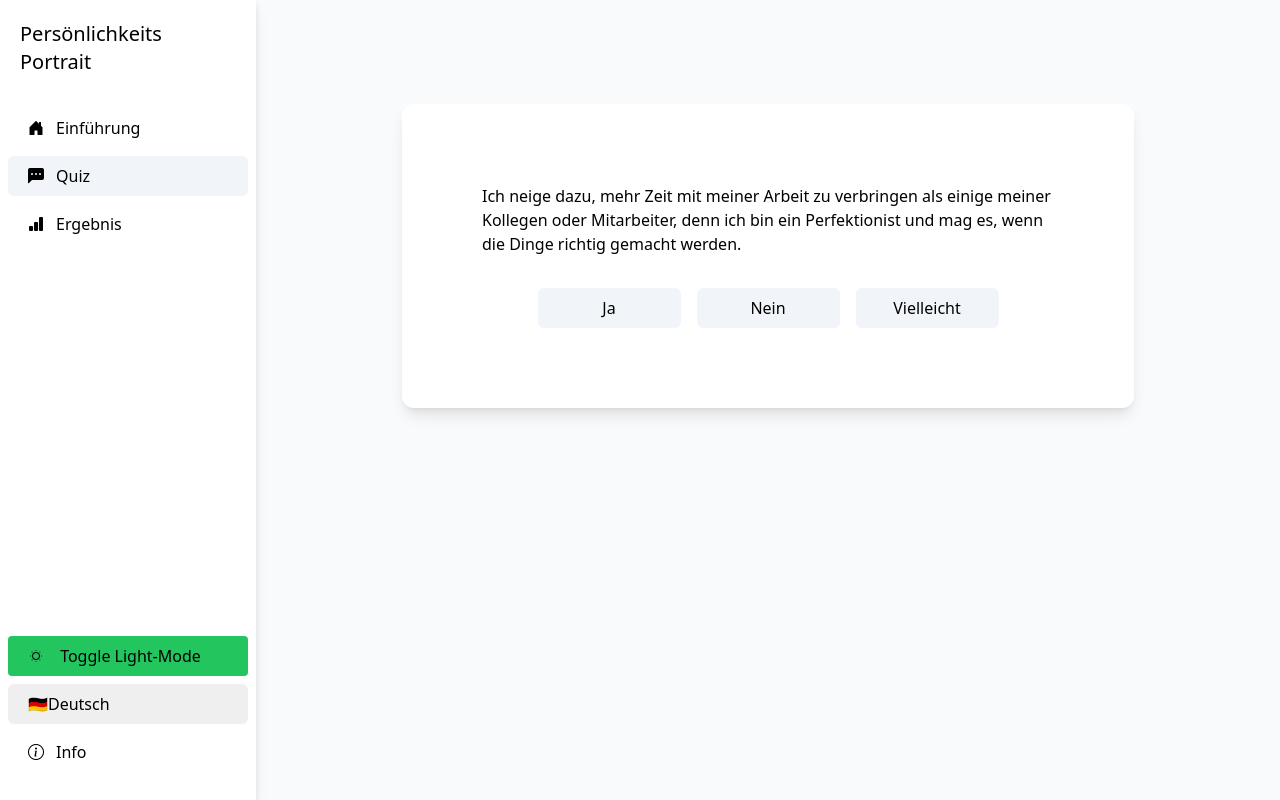
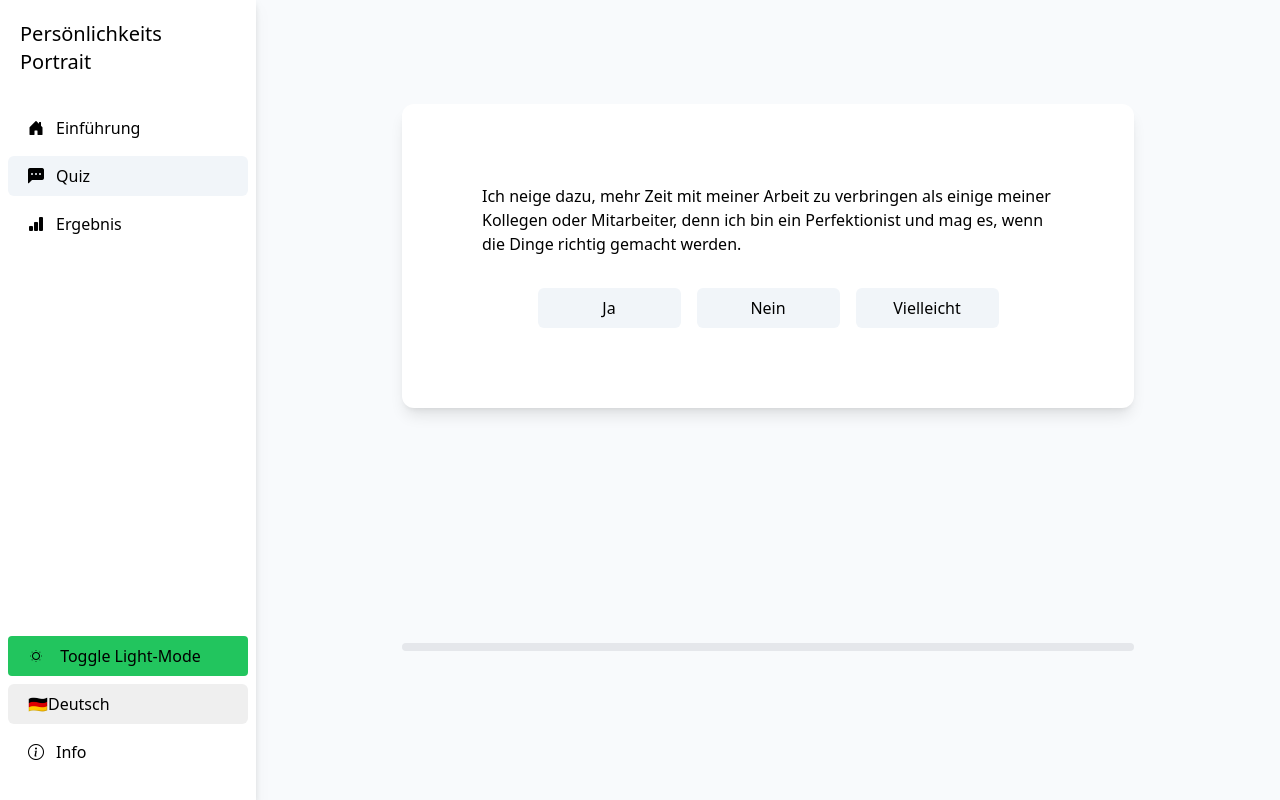
Before and after one commit to Linyeir/personalityPortrait, a Vue app: page /#/quiz in a window 1280 px wide. Built offline with nearby package versions, Linux system fonts and the light colour scheme.

Commit message:
finishing question view with pinia

```diff
--- a/package.json
+++ b/package.json
@@ -15,6 +15,7 @@
     "@intlify/unplugin-vue-i18n": "^0.11.0",
     "@vueuse/core": "^10.2.0",
     "bootstrap-icons": "^1.10.5",
+    "pinia": "^2.1.6",
     "vue": "^3.3.4",
     "vue-i18n": "^9.2.2",
     "vue-router": "^4.2.2"
@@ -23,7 +24,6 @@
     "@rushstack/eslint-patch": "^1.2.0",
     "@tsconfig/node18": "^2.0.1",
     "@types/node": "^18.16.20",
-    "@types/vue-i18n": "^7.0.0",
     "@vitejs/plugin-vue": "^4.2.3",
     "@vue/eslint-config-prettier": "^7.1.0",
     "@vue/eslint-config-typescript": "^11.0.3",
--- a/src/assets/quizData.json
+++ b/src/assets/quizData.json
@@ -1,118 +1,136 @@
 {
-    "questionPerfectionist": {"10": [0, 1, 2] },
-    "questionOrganized": {"10": [0, 1, 2] },
-    "questionWorkaholic": {"10": [0, 1, 2] },
-    "questionRoutine": {"10": [0, 1, 2] },
-    "questionProcrastination": {"11": [0, 1, 2] },
-    "questionSuccess": {"13": [0, 1, 2] },
-    "questionAbilities": {"13": [0, 1, 2] },
-    "questionSelfAwareness": {"5": [2, 1, 0] },
-    "questionIntroverted": {"5": [0, 1, 2] },
-    "questionDaydreamer": {"7": [0, 1, 2] },
-    "questionViolent": {"12": [0, 1, 2] },
-    "questionExpression": {"3": [0, 1, 2] },
-    "questionArrogant": {"7": [0, 1, 2] },
-    "questionAttention": {"7": [0, 1, 2] },
-    "questionAppearance": {"6": [0, 1, 2] },
-    "questionEccentric": {"3": [0, 1, 2] },
-    "questionEmpathetic": {"7": [0, 1, 2] },
-    "questionQueueJumper": {"7": [0, 1, 2] },
-    "questionGuilty": {"4": [0, 1, 2] },
-    "questionEgotistical": {"7": [0, 1, 2] },
-    "questionMoral": {"10": [0, 1, 2] },
-    "questionAdvice": {"9": [0, 1, 2] },
-    "questionHoarder": {"10": [0, 1, 2] },
-    "questionSelfcentered": {"7": [0, 1, 2] },
-    "questionBlamer": {"14": [0, 1, 2] },
-    "questionSomber": {"14": [0, 1, 2] },
-    "questionGuiltridden": {"14": [0, 1, 2] },
-    "questionInsecure": {"14": [0, 1, 2] },
-    "questionUnreceptive": {"13": [0, 1, 2] },
-    "questionMisfortune": {"11": [0, 1, 2] },
-    "questionSadistic": {"12": [0, 1, 2] },
-    "questionJealous": {"11": [0, 1, 2] },
-    "questionStuckUp": {"13": [0, 1, 2] },
-    "questionIndecisive": {"13": [0, 1, 2] },
-    "questionDifficult": {"13": [0, 1, 2] },
-    "questionIndifferent": {"13": [0, 1, 2] },
-    "questionOverachiever": {"13": [0, 1, 2] },
-    "questionUndecided": {"9": [0, 1, 2] },
-    "questionFollower": {"9": [0, 1, 2] },
-    "questionAgreeable": {"9": [0, 1, 2] },
-    "questionPleaser": {"9": [0, 1, 2] },
-    "questionDependent": {"9": [0, 1, 2] },
-    "questionHeartbroken": {"9": [0, 1, 2] },
-    "questionFearful": {"9": [0, 1, 2] },
-    "questionAnxious": {"5": [0, 1, 2] },
-    "questionExtroverted": {"6": [0, 1, 2] },
-    "questionFlirtatious": {"6": [0, 1, 2] },
-    "questionEntertainer": {"6": [0, 1, 2] },
-    "questionGullible": {"6": [0, 1, 2] },
-    "questionAssumer": {"6": [0, 1, 2] },
-    "questionDramatic": {"5": [0, 1, 2] },
-    "questionEnvious": {"7": [0, 1, 2] },
+  "questions": {
+    "questionPerfectionist": { "Conscentious": [0, 1, 2] },
+    "questionOrganized": { "Conscentious": [0, 1, 2] },
+    "questionWorkaholic": { "Conscentious": [0, 1, 2] },
+    "questionRoutine": { "Conscentious": [0, 1, 2] },
+    "questionProcrastination": { "Leisurley": [0, 1, 2] },
+    "questionSuccess": { "13": [0, 1, 2] },
+    "questionAbilities": { "13": [0, 1, 2] },
+    "questionSelfAwareness": { "Mercurial": [2, 1, 0] },
+    "questionIntroverted": { "Mercurial": [0, 1, 2] },
+    "questionDaydreamer": { "Self-Confident": [0, 1, 2] },
+    "questionViolent": { "Aggressiv": [0, 1, 2] },
+    "questionExpression": { "Idiosyncratic": [0, 1, 2] },
+    "questionArrogant": { "Self-Confident": [0, 1, 2] },
+    "questionAttention": { "Self-Confident": [0, 1, 2] },
+    "questionAppearance": { "Dramatic": [0, 1, 2] },
+    "questionEccentric": { "Idiosyncratic": [0, 1, 2] },
+    "questionEmpathetic": { "Self-Confident": [0, 1, 2] },
+    "questionQueueJumper": { "Self-Confident": [0, 1, 2] },
+    "questionGuilty": { "Adventurous": [0, 1, 2] },
+    "questionEgotistical": { "Self-Confident": [0, 1, 2] },
+    "questionMoral": { "Conscentious": [0, 1, 2] },
+    "questionAdvice": { "Devoted": [0, 1, 2] },
+    "questionHoarder": { "Conscentious": [0, 1, 2] },
+    "questionSelfcentered": { "Self-Confident": [0, 1, 2] },
+    "questionBlamer": { "Serious": [0, 1, 2] },
+    "questionSomber": { "Serious": [0, 1, 2] },
+    "questionGuiltridden": { "Serious": [0, 1, 2] },
+    "questionInsecure": { "Serious": [0, 1, 2] },
+    "questionUnreceptive": { "13": [0, 1, 2] },
+    "questionMisfortune": { "Leisurley": [0, 1, 2] },
+    "questionSadistic": { "Aggressiv": [0, 1, 2] },
+    "questionJealous": { "Leisurley": [0, 1, 2] },
+    "questionStuckUp": { "13": [0, 1, 2] },
+    "questionIndecisive": { "13": [0, 1, 2] },
+    "questionDifficult": { "13": [0, 1, 2] },
+    "questionIndifferent": { "13": [0, 1, 2] },
+    "questionOverachiever": { "13": [0, 1, 2] },
+    "questionUndecided": { "Devoted": [0, 1, 2] },
+    "questionFollower": { "Devoted": [0, 1, 2] },
+    "questionAgreeable": { "Devoted": [0, 1, 2] },
+    "questionPleaser": { "Devoted": [0, 1, 2] },
+    "questionDependent": { "Devoted": [0, 1, 2] },
+    "questionHeartbroken": { "Devoted": [0, 1, 2] },
+    "questionFearful": { "Devoted": [0, 1, 2] },
+    "questionAnxious": { "Mercurial": [0, 1, 2] },
+    "questionExtroverted": { "Dramatic": [0, 1, 2] },
+    "questionFlirtatious": { "Dramatic": [0, 1, 2] },
+    "questionEntertainer": { "Dramatic": [0, 1, 2] },
+    "questionGullible": { "Dramatic": [0, 1, 2] },
+    "questionAssumer": { "Dramatic": [0, 1, 2] },
+    "questionDramatic": { "Mercurial": [0, 1, 2] },
+    "questionEnvious": { "Self-Confident": [0, 1, 2] },
     "questionDistrustful": {
-      "1": [0, 1, 2] ,
-      "3": [0, 1, 2]
+      "Vigilant": [0, 1, 2],
+      "Idiosyncratic": [0, 1, 2]
     },
-    "questionDisloyal": {"1": [0, 1, 2] },
+    "questionDisloyal": { "Vigilant": [0, 1, 2] },
     "questionFriendless": {
-      "2": [0, 1, 2] ,
-      "3": [0, 1, 2]
+      "Solitary": [0, 1, 2],
+      "Idiosyncratic": [0, 1, 2]
     },
-    "questionPossessive": {"1": [0, 1, 2] },
+    "questionPossessive": { "Vigilant": [0, 1, 2] },
     "questionPrivate": {
-      "1": [0, 1, 2] ,
-      "3": [0, 1, 2]
+      "Vigilant": [0, 1, 2],
+      "Idiosyncratic": [0, 1, 2]
     },
-    "questionLoner": {"2": [0, 1, 2] },
-    "questionIndependent": {"2": [0, 1, 2] },
-    "questionAsexual": {"2": [0, 1, 2] },
-    "questionIntimate": {"8": [0, 1, 2] },
-    "questionShy": {"8": [0, 1, 2] },
-    "questionAwkward": {"3": [0, 1, 2] },
-    "questionCautious": {"8": [0, 1, 2] },
-    "questionNervous": {"8": [0, 1, 2] },
-    "questionConfident": {"8": [2, 1, 0] },
-    "questionMisunderstood": {"11": [0, 1, 2] },
-    "questionCritical": {"11": [0, 1, 2] },
-    "questionDefiant": {"11": [0, 1, 2] },
-    "questionStubborn": {"11": [0, 1, 2] },
-    "questionJudgmental": {"14": [0, 1, 2] },
-    "questionInsistent": {"10": [0, 1, 2] },
-    "questionDisciplinarian": {"12": [0, 1, 2] },
-    "questionControlling": {"12": [0, 1, 2] },
-    "questionCritic": {"12": [0, 1, 2] },
-    "questionIntimidating": {"12": [0, 1, 2] },
-    "questionDominant": {"12": [0, 1, 2] },
-    "questionIntruder": {"7": [0, 1, 2] },
-    "questionTeased": {"1": [0, 1, 2] },
-    "questionGrudger": {"1": [0, 1, 2] },
-    "questionLiar": {"4": [0, 1, 2] },
-    "questionTester": {"12": [0, 1, 2] },
-    "questionDefensive": {"4": [0, 1, 2] },
-    "questionSensitive": {"1": [0, 1, 2] },
-    "questionTemperamental": {"5": [0, 1, 2] },
-    "questionUnpredictable": {"6": [0, 1, 2] },
-    "questionDramatist": {"6": [0, 1, 2] },
-    "questionDivergent": {"3": [0, 1, 2] },
-    "questionReactive": {"5": [0, 1, 2] },
-    "questionBrooder": {"14": [0, 1, 2] },
-    "questionPhobic": {"8": [0, 1, 2] },
-    "questionRiskAverse": {"8": [0, 1, 2] },
-    "questionJoyless": {"2": [0, 1, 2] },
-    "questionApathetic": {"2": [0, 1, 2] },
-    "questionStoic": {"2": [0, 1, 2] },
-    "questionDifferent": {"3": [0, 1, 2] },
-    "questionParanormal": {"3": [0, 1, 2] },
-    "questionPessimist": {"14": [0, 1, 2] },
-    "questionFrugal": {"10": [0, 1, 2] },
-    "questionImpulsive": {"5": [0, 1, 2] },
-    "questionDramaQueen": {"5": [0, 1, 2] },
-    "questionRebel": {"4": [0, 1, 2] },
-    "questionIrresponsible": {"4": [0, 1, 2] },
-    "questionAdventurous": {"4": [0, 1, 2] },
-    "questionSpontaneous": {"4": [0, 1, 2] },
-    "questionRebellious": {"4": [0, 1, 2] },
-    "questionStressed": {"5": [0, 1, 2] }
+    "questionLoner": { "Solitary": [0, 1, 2] },
+    "questionIndependent": { "Solitary": [0, 1, 2] },
+    "questionAsexual": { "Solitary": [0, 1, 2] },
+    "questionIntimate": { "Sensitive": [0, 1, 2] },
+    "questionShy": { "Sensitive": [0, 1, 2] },
+    "questionAwkward": { "Idiosyncratic": [0, 1, 2] },
+    "questionCautious": { "Sensitive": [0, 1, 2] },
+    "questionNervous": { "Sensitive": [0, 1, 2] },
+    "questionConfident": { "Sensitive": [2, 1, 0] },
+    "questionMisunderstood": { "Leisurley": [0, 1, 2] },
+    "questionCritical": { "Leisurley": [0, 1, 2] },
+    "questionDefiant": { "Leisurley": [0, 1, 2] },
+    "questionStubborn": { "Leisurley": [0, 1, 2] },
+    "questionJudgmental": { "Serious": [0, 1, 2] },
+    "questionInsistent": { "Conscentious": [0, 1, 2] },
+    "questionDisciplinarian": { "Aggressiv": [0, 1, 2] },
+    "questionControlling": { "Aggressiv": [0, 1, 2] },
+    "questionCritic": { "Aggressiv": [0, 1, 2] },
+    "questionIntimidating": { "Aggressiv": [0, 1, 2] },
+    "questionDominant": { "Aggressiv": [0, 1, 2] },
+    "questionIntruder": { "Self-Confident": [0, 1, 2] },
+    "questionTeased": { "Vigilant": [0, 1, 2] },
+    "questionGrudger": { "Vigilant": [0, 1, 2] },
+    "questionLiar": { "Adventurous": [0, 1, 2] },
+    "questionTester": { "Aggressiv": [0, 1, 2] },
+    "questionDefensive": { "Adventurous": [0, 1, 2] },
+    "questionSensitive": { "Vigilant": [0, 1, 2] },
+    "questionTemperamental": { "Mercurial": [0, 1, 2] },
+    "questionUnpredictable": { "Dramatic": [0, 1, 2] },
+    "questionDramatist": { "Dramatic": [0, 1, 2] },
+    "questionDivergent": { "Idiosyncratic": [0, 1, 2] },
+    "questionReactive": { "Mercurial": [0, 1, 2] },
+    "questionBrooder": { "Serious": [0, 1, 2] },
+    "questionPhobic": { "Sensitive": [0, 1, 2] },
+    "questionRiskAverse": { "Sensitive": [0, 1, 2] },
+    "questionJoyless": { "Solitary": [0, 1, 2] },
+    "questionApathetic": { "Solitary": [0, 1, 2] },
+    "questionStoic": { "Solitary": [0, 1, 2] },
+    "questionDifferent": { "Idiosyncratic": [0, 1, 2] },
+    "questionParanormal": { "Idiosyncratic": [0, 1, 2] },
+    "questionPessimist": { "Serious": [0, 1, 2] },
+    "questionFrugal": { "Conscentious": [0, 1, 2] },
+    "questionImpulsive": { "Mercurial": [0, 1, 2] },
+    "questionDramaQueen": { "Mercurial": [0, 1, 2] },
+    "questionRebel": { "Adventurous": [0, 1, 2] },
+    "questionIrresponsible": { "Adventurous": [0, 1, 2] },
+    "questionAdventurous": { "Adventurous": [0, 1, 2] },
+    "questionSpontaneous": { "Adventurous": [0, 1, 2] },
+    "questionRebellious": { "Adventurous": [0, 1, 2] },
+    "questionStressed": { "Mercurial": [0, 1, 2] }
+  },
+  "categories": {
+    "Vigilant": 14,
+    "Solitary": 14,
+    "Idiosyncratic": 18,
+    "Adventurous": 16,
+    "Mercurial": 18,
+    "Dramatic": 16,
+    "Self-Confident": 18,
+    "Sensitive": 14,
+    "Devoted": 16,
+    "Conscentious": 16,
+    "Leisurley": 14,
+    "Aggressiv": 16,
+    "Self-Sacrificing": 16,
+    "Serious": 14
+  }
 }
--- /dev/null
+++ b/src/components/ProgressBar.vue
@@ -0,0 +1,42 @@
+<template>
+  <div class="relative h-2 w-full overflow-hidden rounded-full bg-gray-200">
+    <div
+      class="progressbar h-full rounded-full"
+      role="progressbar"
+      :style="progressBarStyle"
+      :aria-valuenow="percentage"
+      aria-valuemin="0"
+      aria-valuemax="100"
+    >
+      <span class="flex h-full items-center">
+        <slot></slot>
+      </span>
+    </div>
+  </div>
+</template>
+
+<script lang="ts">
+export default {
+  inheritAttrs: false,
+  props: {
+    percentage: {
+      type: Number,
+      default: 0
+    }
+  },
+  computed: {
+    progressBarStyle() {
+      return {
+        width: `${this.percentage}%`,
+        backgroundColor: `hsl(${Math.round(this.percentage * 1.2)},100%,50%)`
+      }
+    }
+  }
+}
+</script>
+
+<style scoped>
+.progressbar {
+  transition: width 0.25s ease, background-color 0.25s ease;
+}
+</style>
--- a/src/components/Question.vue
+++ b/src/components/Question.vue
@@ -1,7 +1,7 @@
 <template>
   <div>
     <h2 class="">{{ $t(questionKey) }}</h2>
-    <div class="flex w-full flex-row gap-4 justify-center mt-8">
+    <div class="mt-8 flex w-full flex-row justify-center gap-4">
       <button
         @click="selectAnswer(0)"
         class="basis-1/4 items-center rounded-md bg-slate-100 p-2 transition duration-200 hover:bg-slate-200 dark:bg-slate-700 dark:hover:bg-slate-900"
--- /dev/null
+++ b/src/stores/QuizStore.ts
@@ -0,0 +1,36 @@
+import { defineStore } from 'pinia'
+import quizData from '../assets/quizData.json'
+
+type Question = {
+  [key: string]: { [key: string]: number[] }
+}
+
+type Categories = {
+  [key: string]: number
+}
+
+type Answers = {
+  [key: string]: number
+}
+
+interface QuizState {
+  questions: Question
+  categories: Categories
+  answers: Answers
+}
+
+export const useQuizStore = defineStore('quiz', {
+  state: (): QuizState => ({
+    questions: quizData.questions,
+    categories: quizData.categories,
+    answers: {}
+  }),
+  getters: {
+    sumOfAnswers(state): number {
+      return Object.keys(state.answers).length;
+    },
+    totalQuestions(state): number {
+      return Object.keys(state.questions).length;
+    }
+  }
+})
--- a/src/views/QuizView.vue
+++ b/src/views/QuizView.vue
@@ -1,7 +1,7 @@
 <template lang="">
-  <div class="mt-20 flex items-center justify-center">
+  <div class="flex h-5/6 flex-col items-center justify-between">
     <div
-      class="w-3/4 max-w-4xl overflow-hidden rounded-xl bg-white p-20 shadow-lg dark:bg-slate-800"
+      class="mt-20 w-3/4 max-w-4xl overflow-hidden rounded-xl bg-white p-20 shadow-lg dark:bg-slate-800"
     >
       <Question
         v-if="currentQuestionKey"
@@ -9,52 +9,51 @@
         @update="storeAnswerAndGoToNext"
       />
       <div v-if="allQuestionsAnswered">
-        <button
-          @click="submitQuiz"
-          class="items-center rounded-md bg-slate-100 p-2 transition duration-200 hover:bg-slate-200 dark:bg-slate-700 dark:hover:bg-slate-900"
+        <router-link
+          to="/results"
+          active-class="bg-slate-100 dark:bg-slate-700"
+          class="my-1 items-center rounded-md p-2 transition duration-200 hover:bg-slate-200 dark:hover:bg-slate-900"
         >
-          Submit Quiz
-        </button>
+          <i class="bi bi-check px-3"></i>{{ $t('submitQuiz') }}</router-link
+        >
       </div>
+    </div>
+
+    <div class="w-3/4">
+      <progress-bar :percentage="(answersSum * 100) / totalQuestions" class="mx-2 mb-2" />
     </div>
   </div>
 </template>
 <script lang="ts">
 import { computed, defineComponent, ref } from 'vue'
-import quizData from '../assets/quizData.json'
+import { useQuizStore } from '../stores/QuizStore'
 import Question from '../components/Question.vue'
-import { useRouter } from 'vue-router'
+import ProgressBar from '../components/ProgressBar.vue'
 
 interface UpdateEvent {
   questionKey: string
   answer: number
 }
 
-interface QuizData {
-  [key: string]: { [key: string]: number[] }
-}
-
 export default defineComponent({
   // type inference enabled
   name: 'QuizView',
-  props: {},
   components: {
-    Question
+    Question,
+    ProgressBar
   },
-  data() {
-    return { quiz: quizData, answers: {} }
-  },
-  mounted() {},
   setup() {
-    const quiz = quizData as QuizData
-    const questionKeys = ref(Object.keys(quiz))
+    const quizStore = useQuizStore() // **2. Use the Pinia Store**
+    const questionKeys = ref(Object.keys(quizStore.questions)) // **Use questions from the store**
+    const answersSum = computed(() => quizStore.sumOfAnswers)
+    const totalQuestions = computed(() => quizStore.totalQuestions)
+
     const currentQuestionIndex = ref(0)
+
     const currentQuestionKey = ref<string | null>(questionKeys.value[currentQuestionIndex.value])
-    const answers = ref({} as { [key: string]: number })
-    const router = useRouter()
 
     const storeAnswerAndGoToNext = ({ questionKey, answer }: UpdateEvent) => {
-      answers.value[questionKey] = answer
+      quizStore.answers[questionKey] = answer // **Update answers in the store**
       currentQuestionIndex.value += 1
 
       if (currentQuestionIndex.value < questionKeys.value.length) {
@@ -62,21 +61,15 @@ export default defineComponent({
       } else {
         currentQuestionKey.value = null
       }
-      console.log(answers)
-    }
-
-    const submitQuiz = () => {
-      router.push({
-        name: 'ResultsView',
-        params: { answers: JSON.stringify(answers.value) }
-      })
+      console.log(quizStore.answers) // **Log answers from the store**
     }
 
     return {
       currentQuestionKey,
+      answersSum,
+      totalQuestions,
       allQuestionsAnswered: computed(() => currentQuestionKey.value === null),
-      storeAnswerAndGoToNext,
-      submitQuiz
+      storeAnswerAndGoToNext
     }
   }
 })
--- a/tsconfig.app.json
+++ b/tsconfig.app.json
@@ -6,7 +6,8 @@
     "src/**/*.vue",
     "src/locales/*.json",
     "types/**/*.d.ts",
-    "src/**/*.json"
+    "src/**/*.json",
+    "src/**/*.ts"
   ],
   "exclude": ["src/**/__tests__/*"],
   "compilerOptions": {
--- a/tsconfig.node.json
+++ b/tsconfig.node.json
@@ -2,10 +2,7 @@
   "extends": "@tsconfig/node18/tsconfig.json",
   "include": [
     "vite.config.*",
-    "vitest.config.*",
-    "cypress.config.*",
-    "nightwatch.conf.*",
-    "playwright.config.*"
+    "vitest.config.*"
   ],
   "compilerOptions": {
     "composite": true,
```
Also changed, not shown: src/locales/de.json (+1 -0 lines), src/locales/en.json (+1 -0 lines), src/main.ts (+8 -6 lines), src/views/ResultsView.vue (+4 -24 lines).
